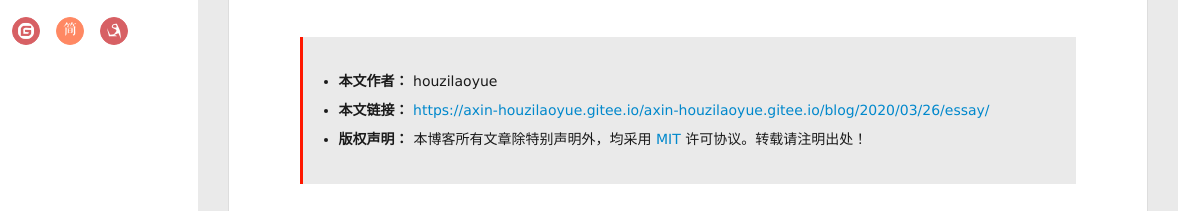
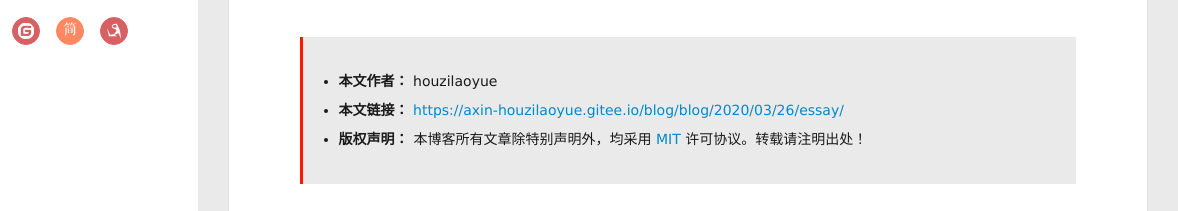
Before and after one commit to axinhouzilaoyue/axinhouzilaoyue.github.io, a plain HTML site: page 2020/03/26/essay/index.html in a window 1280 px wide. Shown: the part 524-735 px from the top of the page, 102-1280 px from the left. Drawn offline with Linux system fonts and the light colour scheme; some packages are replaced by stand-ins of ours; files that its build step writes are made by us from their sources; a script that the page names is missing; files whose address does not match are found by name.

Commit message:
Site updated: 2020-03-29 21:01:53

```diff
--- a/2020/03/26/essay/index.html
+++ b/2020/03/26/essay/index.html
@@ -5,7 +5,7 @@
 
   <meta name="renderer" content="webkit">
   <meta http-equiv="X-UA-Compatible" content="IE=edge" >
-  <link rel="dns-prefetch" href="https://axin-houzilaoyue.gitee.io/axin-houzilaoyue.gitee.io">
+  <link rel="dns-prefetch" href="https://axin-houzilaoyue.gitee.io/blog">
   <title>essay | axin</title>
   <meta name="generator" content="hexo-theme-yilia-plus">
   <meta name="viewport" content="width=device-width, initial-scale=1, maximum-scale=1">
@@ -13,7 +13,7 @@
   <meta name="description" content="axin    无论火气多大，只要稍稍只要right稍稍过上一段时间，原来的情绪大多数会逐渐减轻，就不再是怒气，基本降到了“悲哀”或“遗憾”的水平。归于平静  那是个混账的年龄，你心里身体里都是爱，爱是浑身满心乱窜，给谁是不重要的    有些东西不过很久，是不可能理解的。有的东西等到理解了，又为时已晚。大多时候，我们不得不在尚未认清楚自己的内心的情况下选择行动，因而感到迷茫和困惑">
 <meta property="og:type" content="article">
 <meta property="og:title" content="essay">
-<meta property="og:url" content="https://axin-houzilaoyue.gitee.io/axin-houzilaoyue.gitee.io/2020/03/26/essay/index.html">
+<meta property="og:url" content="https://axin-houzilaoyue.gitee.io/blog/2020/03/26/essay/index.html">
 <meta property="og:site_name" content="axin">
 <meta property="og:description" content="axin    无论火气多大，只要稍稍只要right稍稍过上一段时间，原来的情绪大多数会逐渐减轻，就不再是怒气，基本降到了“悲哀”或“遗憾”的水平。归于平静  那是个混账的年龄，你心里身体里都是爱，爱是浑身满心乱窜，给谁是不重要的    有些东西不过很久，是不可能理解的。有的东西等到理解了，又为时已晚。大多时候，我们不得不在尚未认清楚自己的内心的情况下选择行动，因而感到迷茫和困惑">
 <meta property="og:locale" content="en_US">
@@ -295,7 +295,7 @@
         </li>
         <li>
           <strong>本文链接：</strong>
-          <a href="https://axin-houzilaoyue.gitee.io/axin-houzilaoyue.gitee.io/blog/2020/03/26/essay/" title="essay" target="_blank">https://axin-houzilaoyue.gitee.io/axin-houzilaoyue.gitee.io/blog/2020/03/26/essay/</a>
+          <a href="https://axin-houzilaoyue.gitee.io/blog/blog/2020/03/26/essay/" title="essay" target="_blank">https://axin-houzilaoyue.gitee.io/blog/blog/2020/03/26/essay/</a>
         </li>
 
         <li>
@@ -373,7 +373,7 @@
     <a class="close js-modal-close" href="javascript:;"><i class="icon icon-close"></i></a>
     <p>扫一扫，分享到微信</p>
     <div class="wx-qrcode">
-     <!-- <img src="//pan.baidu.com/share/qrcode?url=https://axin-houzilaoyue.gitee.io/axin-houzilaoyue.gitee.io/2020/03/26/essay/" alt="微信分享二维码"> -->
+     <!-- <img src="//pan.baidu.com/share/qrcode?url=https://axin-houzilaoyue.gitee.io/blog/2020/03/26/essay/" alt="微信分享二维码"> -->
     </div>
 </div>
 
@@ -433,7 +433,7 @@
   <div class="outer">
     <div id="footer-info">
     	<div class="footer-left">
-    		&copy; 2018-2020 <a href="https://axin-houzilaoyue.gitee.io/axin-houzilaoyue.gitee.io/blog/" target="_blank">houzilaoyue</a>
+    		&copy; 2018-2020 <a href="https://axin-houzilaoyue.gitee.io/blog/blog/" target="_blank">houzilaoyue</a>
     	</div>
       	<div class="footer-right">
 
--- a/content.json
+++ b/content.json
@@ -1 +1 @@
-[{"title":"essay","date":"2020-03-26T02:35:47.000Z","path":"2020/03/26/essay/","tags":[{"name":"摘抄","slug":"摘抄","permalink":"https://axin-houzilaoyue.gitee.io/axin-houzilaoyue.gitee.io/tags/%E6%91%98%E6%8A%84/"}]},{"title":"axin的第一篇博客文章","date":"2020-03-25T09:36:36.000Z","path":"2020/03/25/axin的第一篇博客文章/","tags":[]},{"title":"Hello World","date":"2020-03-25T09:26:36.520Z","path":"2020/03/25/hello-world/","tags":[]}]
+[{"title":"essay","date":"2020-03-26T02:35:47.000Z","path":"2020/03/26/essay/","tags":[{"name":"摘抄","slug":"摘抄","permalink":"https://axin-houzilaoyue.gitee.io/blog/tags/%E6%91%98%E6%8A%84/"}]},{"title":"axin的第一篇博客文章","date":"2020-03-25T09:36:36.000Z","path":"2020/03/25/axin的第一篇博客文章/","tags":[]},{"title":"Hello World","date":"2020-03-25T09:26:36.520Z","path":"2020/03/25/hello-world/","tags":[]}]
```
Also changed, not shown: 2020/03/25/axin的第一篇博客文章/index.html (+5 -5 lines), 2020/03/25/hello-world/index.html (+5 -5 lines), archives/2020/03/index.html (+3 -3 lines), archives/2020/index.html (+3 -3 lines), archives/index.html (+3 -3 lines), index.html (+3 -3 lines), tags/摘抄/index.html (+3 -3 lines).
